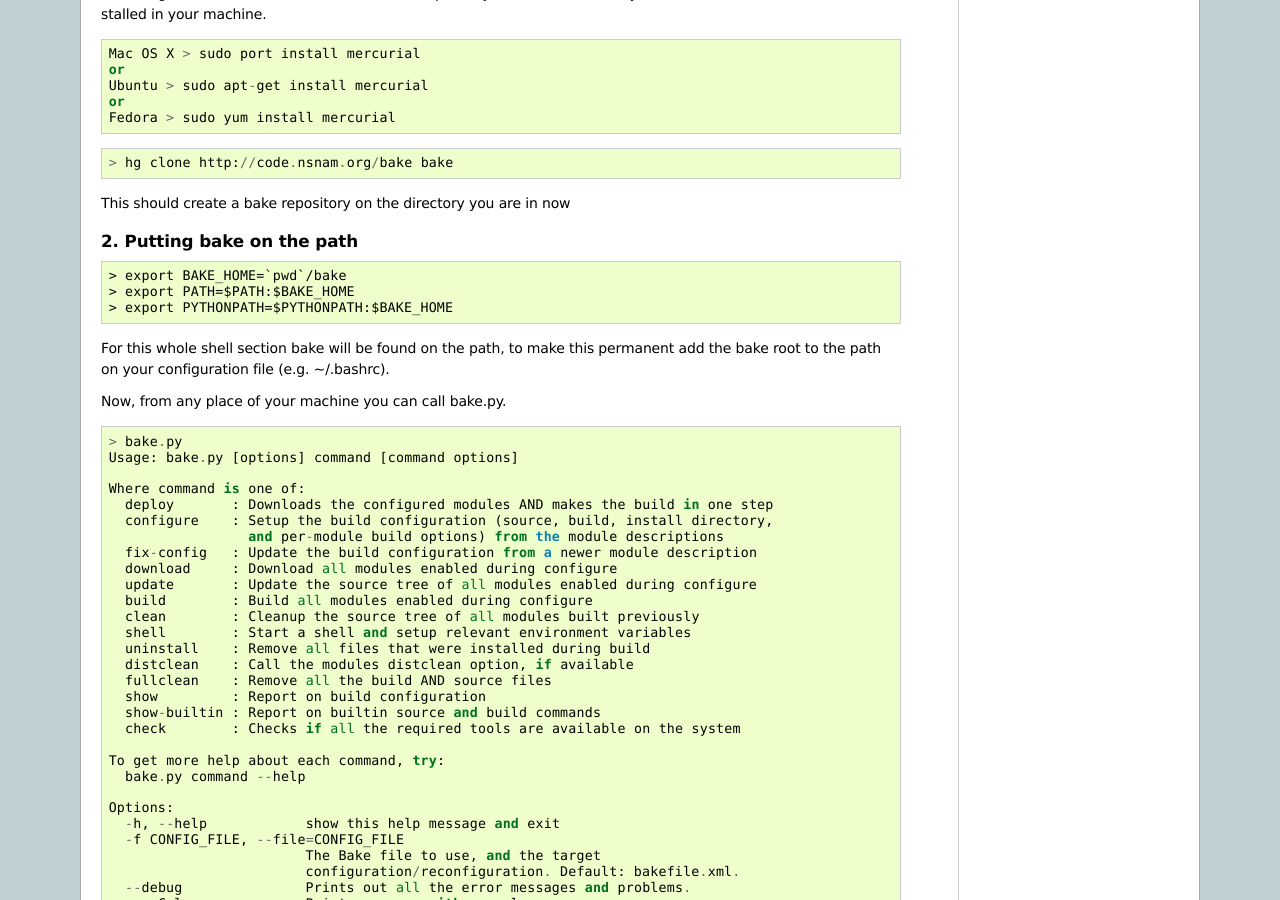
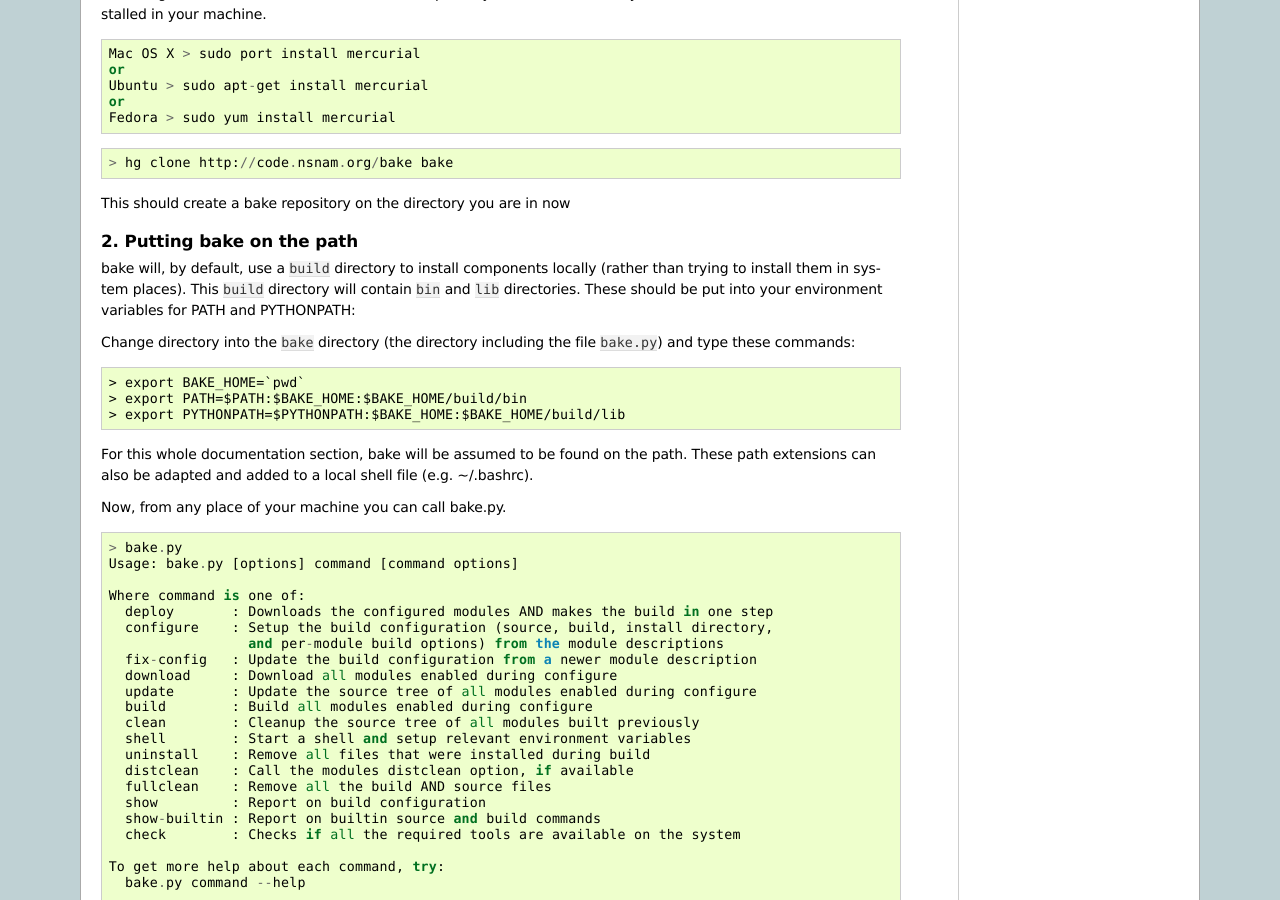
Before and after one commit to nsnam/bake-git, a Sphinx documentation site: the page built from doc/source/bake-tutorial.rst, in a window 1280 px wide and 900 px high, scrolled down 1264 px. Built offline with Sphinx 7.4.7, drawn with Linux system fonts in a browser that asks for light colours.

Commit message:
bug 1772: extend path environment variables to cover gccxml/pygccxml install locations

```diff
--- a/doc/source/bake-tutorial.rst
+++ b/doc/source/bake-tutorial.rst
@@ -76,13 +76,23 @@
 2. Putting bake on the path
 ###########################
 
+bake will, by default, use a ``build`` directory to install components
+locally (rather than trying to install them in system places).  This
+``build`` directory will contain ``bin`` and ``lib`` directories.  These
+should be put into your environment variables for PATH and PYTHONPATH:
+
+Change directory into the ``bake`` directory (the directory including
+the file ``bake.py``) and type these commands:
+
 ::
 
- > export BAKE_HOME=`pwd`/bake
- > export PATH=$PATH:$BAKE_HOME
- > export PYTHONPATH=$PYTHONPATH:$BAKE_HOME
+ > export BAKE_HOME=`pwd`
+ > export PATH=$PATH:$BAKE_HOME:$BAKE_HOME/build/bin
+ > export PYTHONPATH=$PYTHONPATH:$BAKE_HOME:$BAKE_HOME/build/lib
 
-For this whole shell section bake will be found on the path, to make this permanent add the bake root to the path on your configuration file (e.g. ~/.bashrc).
+For this whole documentation section, bake will be assumed to be found on
+the path.  These path extensions can also be adapted and added to a local
+shell file (e.g. ~/.bashrc).
 
 Now, from any place of your machine you can call bake.py.
 
```
